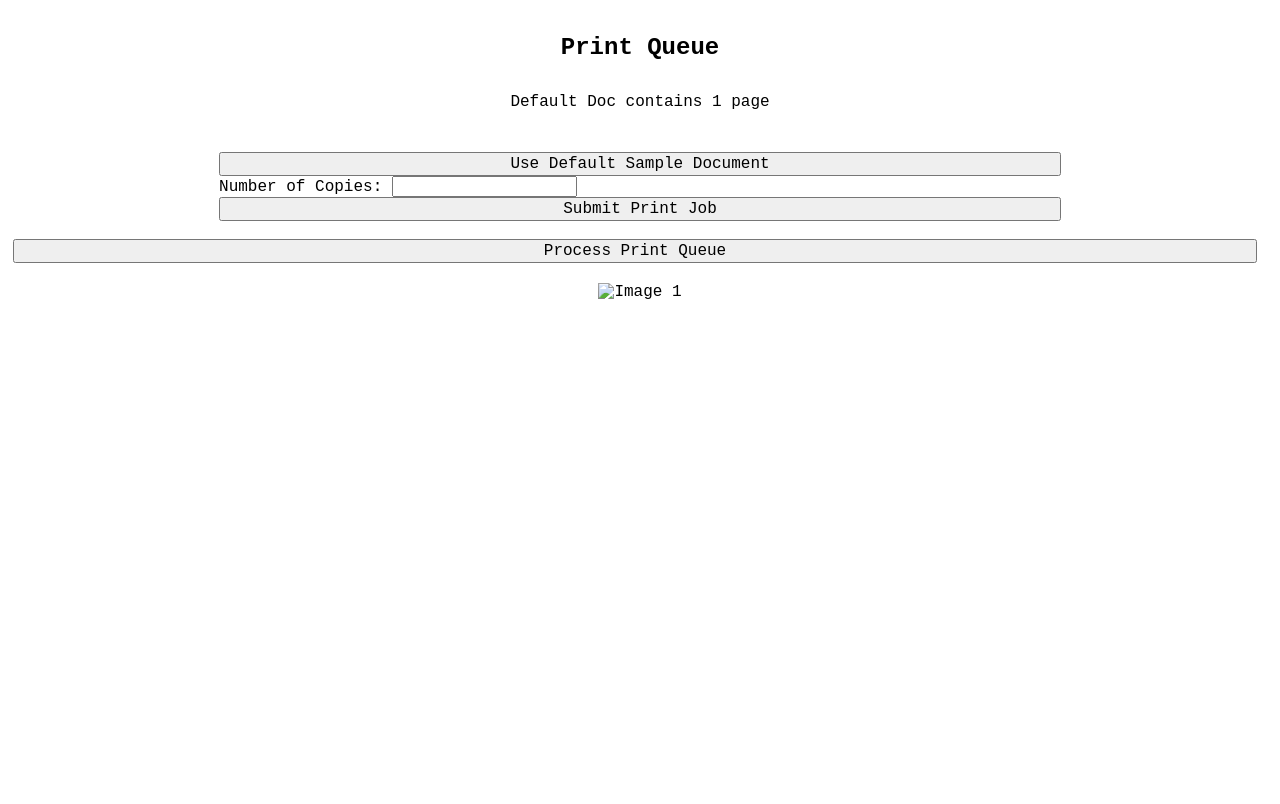
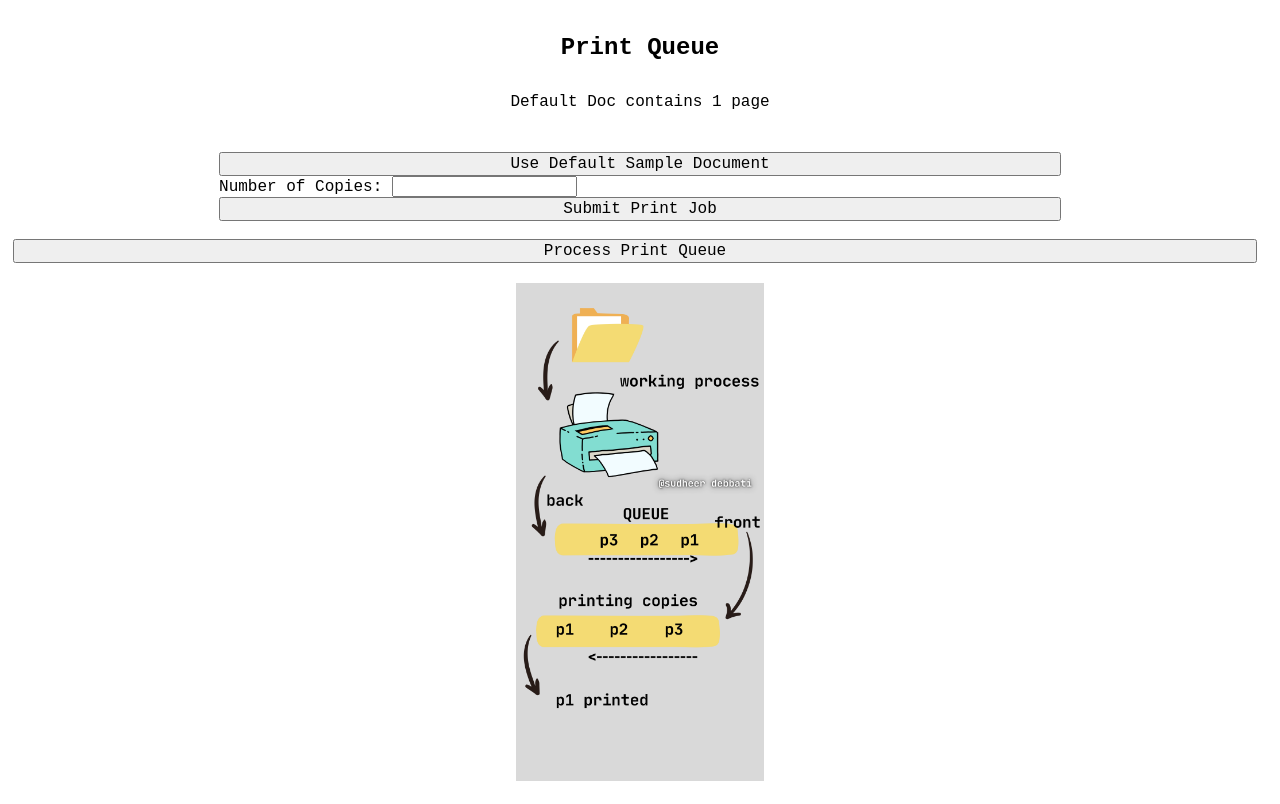
Before and after one commit to Debbatisudheer/Queue, a plain HTML site: page index.html in a window 1280 px wide. Drawn offline with Linux system fonts and the light colour scheme; a small style sheet from the web is missing.

Commit message:
Update index.html

```diff
--- a/index.html
+++ b/index.html
@@ -84,7 +84,7 @@
 
     <div id="images-container">
         <div class="img-container">
-            <img src="path/to/your/image1.jpg" alt="Image 1">
+            <img src="queue.png" alt="Image 1">
         </div>
         <!-- Add more image containers as needed -->
     </div>
```
